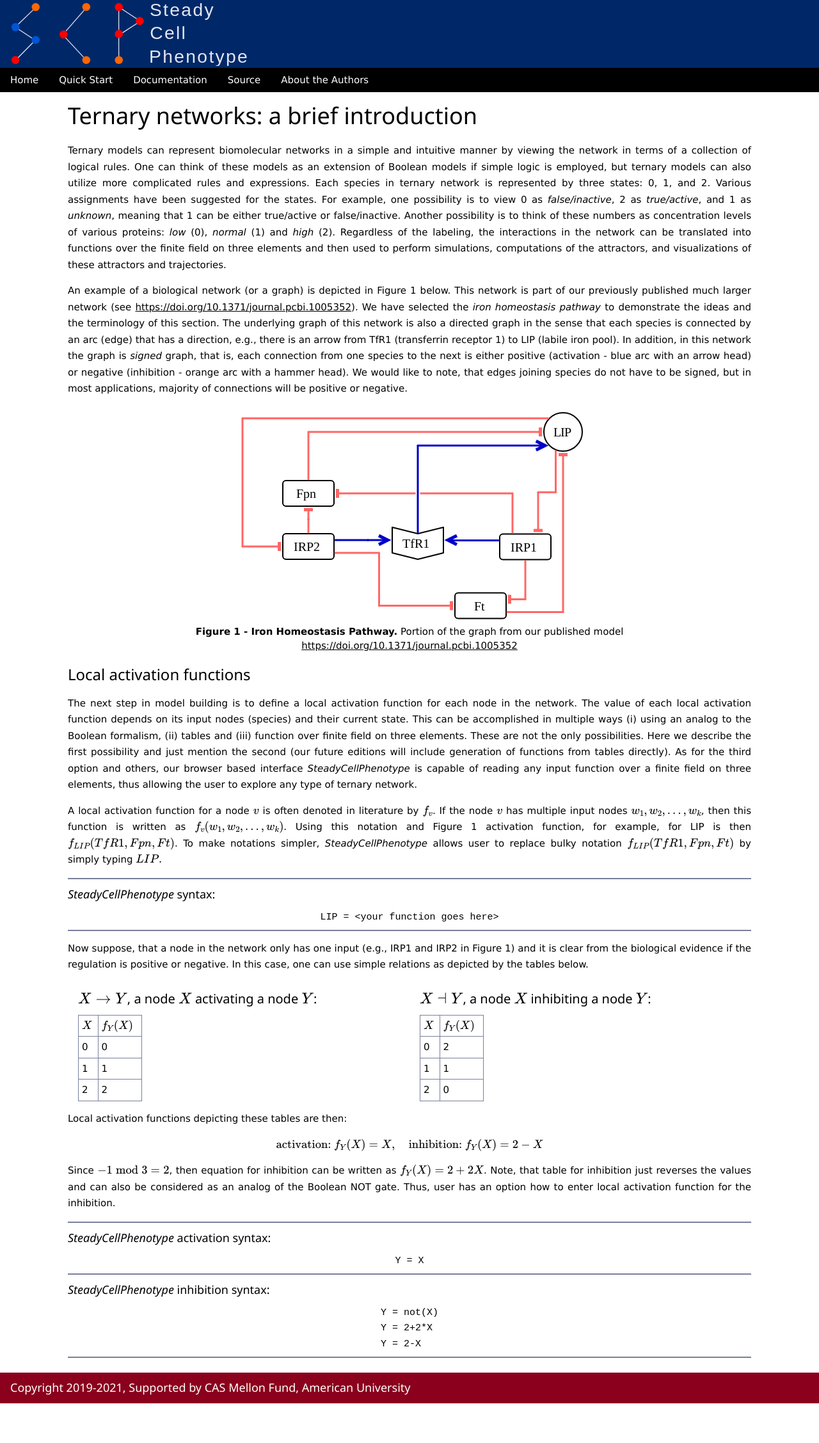
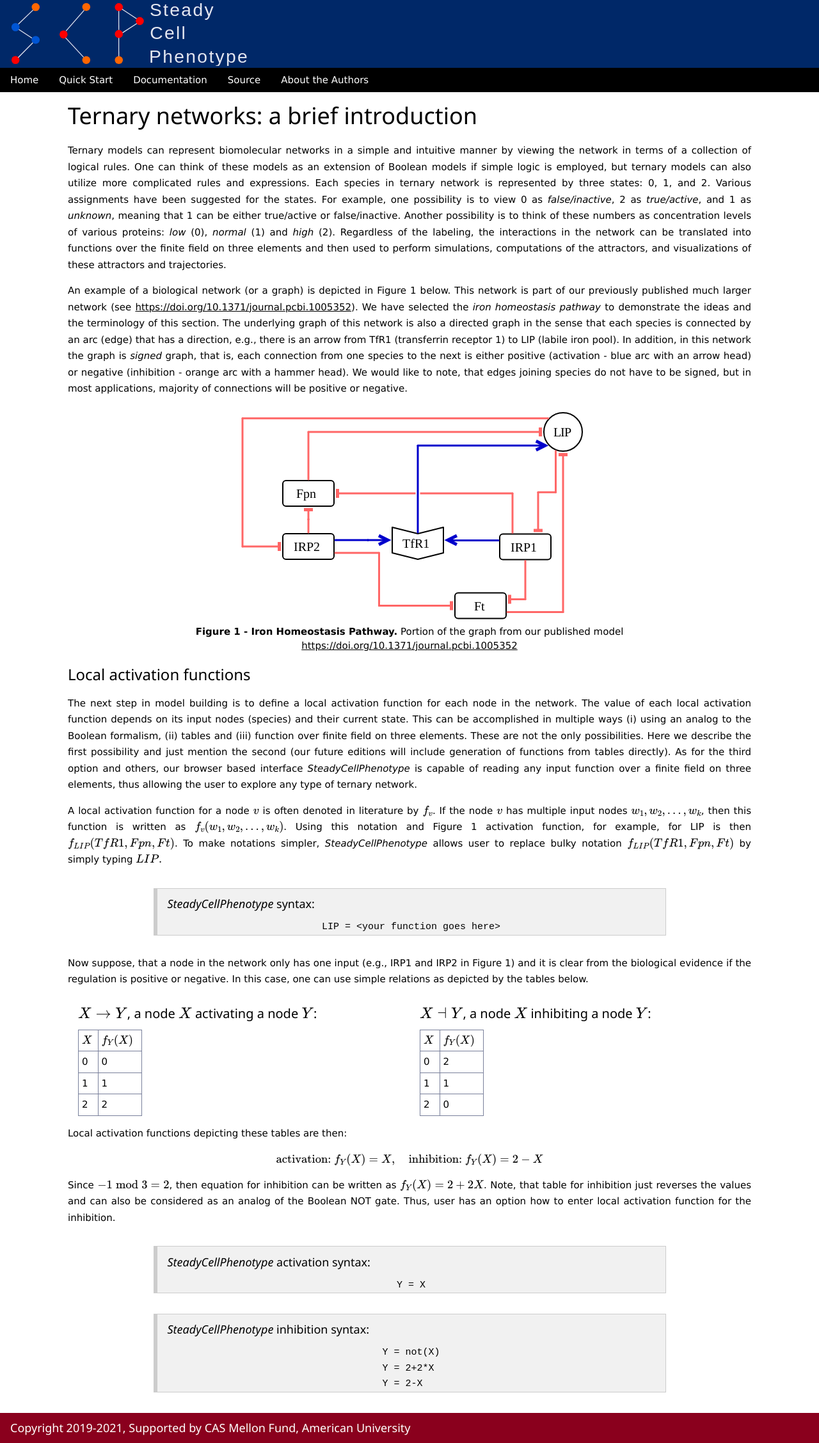
Before and after one commit to SteadyCellPhenotype/SteadyCellPhenotype.github.io, a Jekyll site: the page index.html, which Jekyll copies as it is, in a window 1280 px wide. Shown: the whole page at 64% size. Built offline with Jekyll 4.4.1, drawn with Linux system fonts in a browser that asks for light colours; before the commit the page ends 2193 px from its top, so only the background shows below that.

Commit message:
fancy comment boxes

```diff
--- a/index.html
+++ b/index.html
@@ -164,19 +164,24 @@
         Fpn, Ft)\) by simply typing \(LIP.\)
       </p>
 
-      <hr>
+      <center>
+        <div class="w3-cell-row" style="width: 75%">
+          <div class="w3-panel w3-mobile w3-border w3-light-grey w3-leftbar"
+               style="text-align: left">
             <h5> <i> SteadyCellPhenotype</i> syntax: </h5>
             <center>
               <tt>
                 LIP = &lt;your function goes here&gt;
               </tt>
             </center>
-      <hr>
+          </div>
+        </div>
+      </center>
 
       <p class="line_space">
-        Now suppose, that a node in the network only has one input
-        (e.g., IRP1 and IRP2 in Figure 1) and it is clear from the biological evidence if the regulation is positive
-        or negative. In this case, one can use simple relations as depicted by the tables below.
+        Now suppose, that a node in the network only has one input (e.g., IRP1 and IRP2 in Figure 1)
+        and it is clear from the biological evidence if the regulation is positive or negative. In
+        this case, one can use simple relations as depicted by the tables below.
       </p>
 
       <div class="w3-row">
@@ -232,13 +237,22 @@
         user has an option how to enter local activation function for the inhibition.
       </p>
 
-      <hr>
+      <center>
+        <div class="w3-cell-row" style="width: 75%">
+          <div class="w3-panel w3-mobile w3-border w3-light-grey w3-leftbar"
+               style="text-align: left">
             <h5> <i> SteadyCellPhenotype</i> activation syntax: </h5>
             <center>
               <tt>Y = X</tt>
             </center>
-      <hr>
+          </div>
+        </div>
+      </center>
 
+      <center>
+        <div class="w3-cell-row" style="width: 75%">
+          <div class="w3-panel w3-mobile w3-border w3-light-grey w3-leftbar"
+               style="text-align: left">
             <h5> <i> SteadyCellPhenotype</i> inhibition syntax: </h5>
             <div style="text-align: center">
               <div style="display: inline-block; text-align: left">
@@ -249,7 +263,9 @@
                 </tt>
               </div>
             </div>
-      <hr>
+          </div>
+        </div>
+      </center>
 
       <!--- Documentation portion END --->
 
```
Lines whose indentation alone changed are shown as unchanged.
